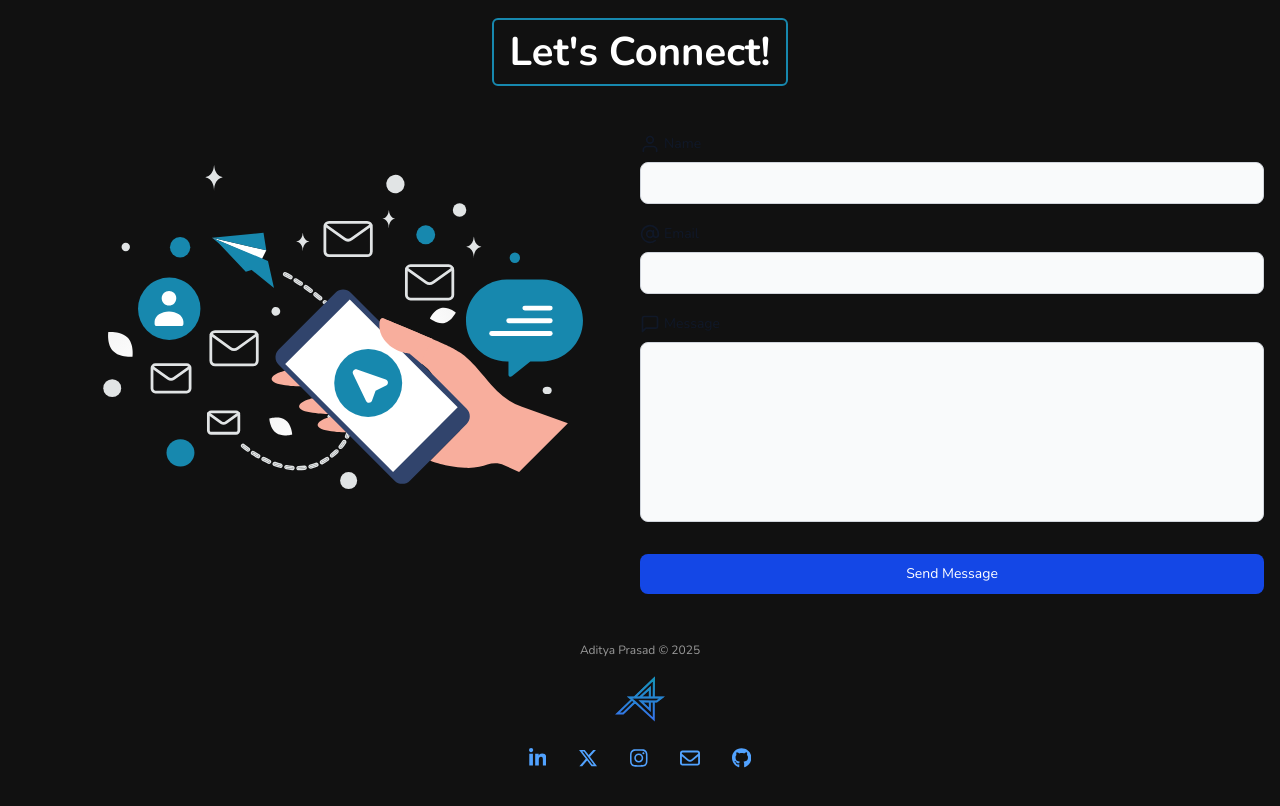
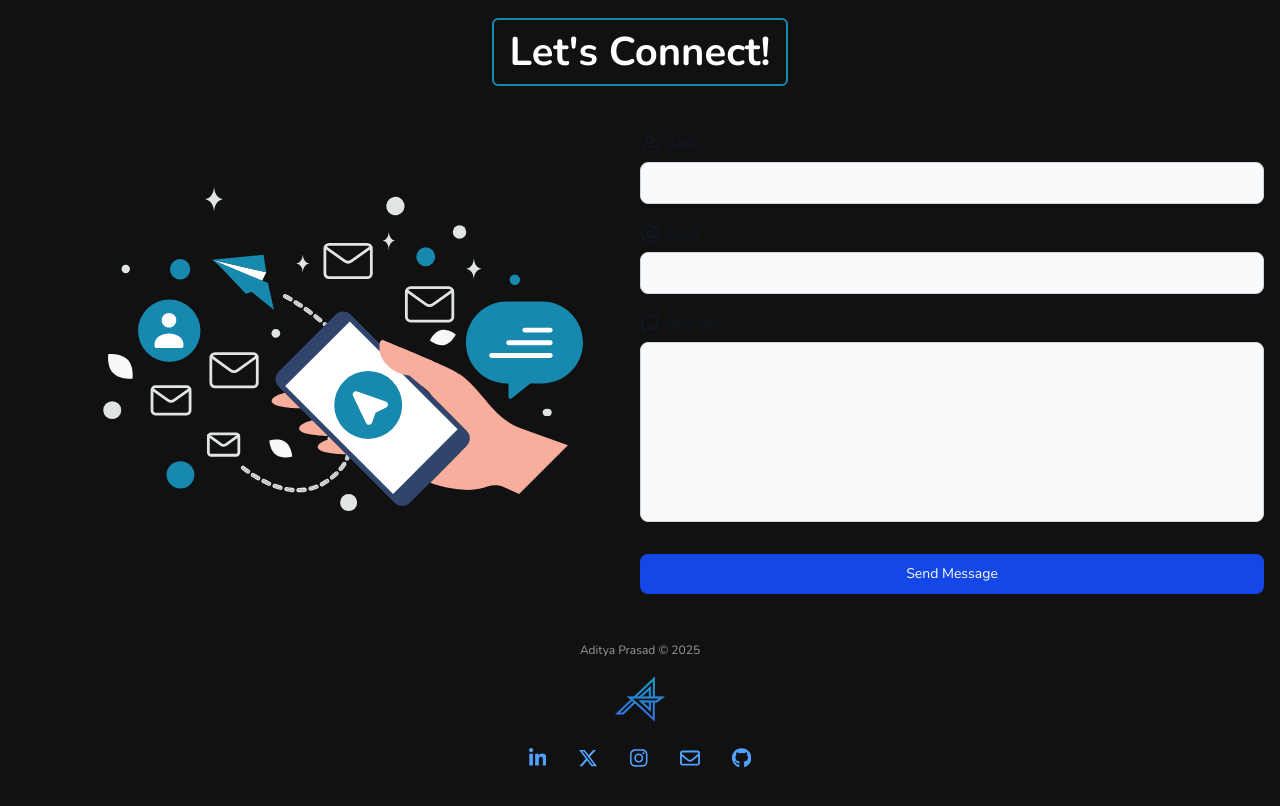
Before and after one commit to blueberry-adii/PortfolioAditya, a React (Vite) app: page / in a window 1280 px wide. Shown: the part 3020-3826 px from the top of the page. Built offline with nearby package versions, Linux system fonts and the light colour scheme.

Commit message:
Self centered Contact svg

```diff
--- a/src/App.jsx
+++ b/src/App.jsx
@@ -513,7 +513,7 @@ export const App = () => {
           Let's Connect!
         </h2>
         <div className="flex flex-col min-[990px]:flex-row">
-          <div className="w-full max-w-[700px] h-auto">
+          <div className="w-full self-center max-w-[700px] h-auto">
             <svg
               viewBox="0 0 900 600"
               fill="none"
```
